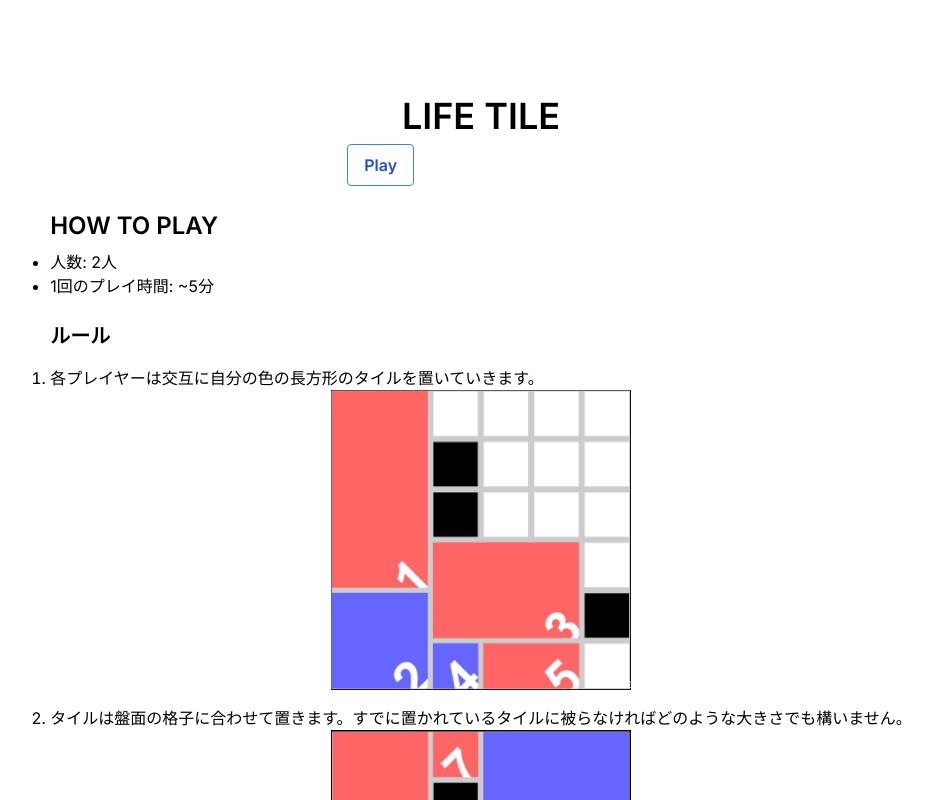
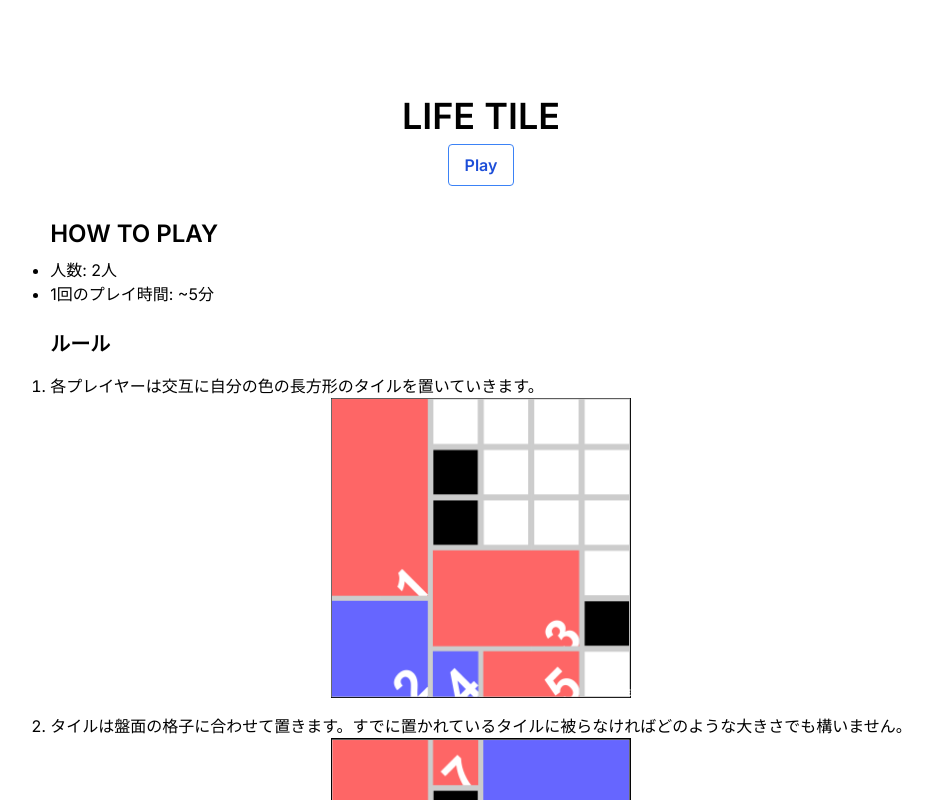
Before and after one commit to oginom/life-tile, a Next.js app: page / in a window 1280 px wide. Shown: the top 800 px of the page, without its empty margins (159-1092 px from the left). Built offline with nearby package versions, Linux system fonts and the light colour scheme.

Commit message:
fix button position

```diff
--- a/src/pages/index.tsx
+++ b/src/pages/index.tsx
@@ -16,7 +16,7 @@ export default function Home() {
       <h1 className={`mb-2 text-4xl font-semibold`}>
         LIFE TILE
       </h1>
-      <div className="mb-2 grid text-center lg:mb-0 lg:grid-cols-4 lg:text-left">
+      <div className="mb-2 grid text-center">
         <Link href="/play" className={"bg-transparent hover:bg-blue-500 text-blue-700 font-semibold hover:text-white py-2 px-4 border border-blue-500 hover:border-transparent rounded"}>
           Play
         </Link>
```
